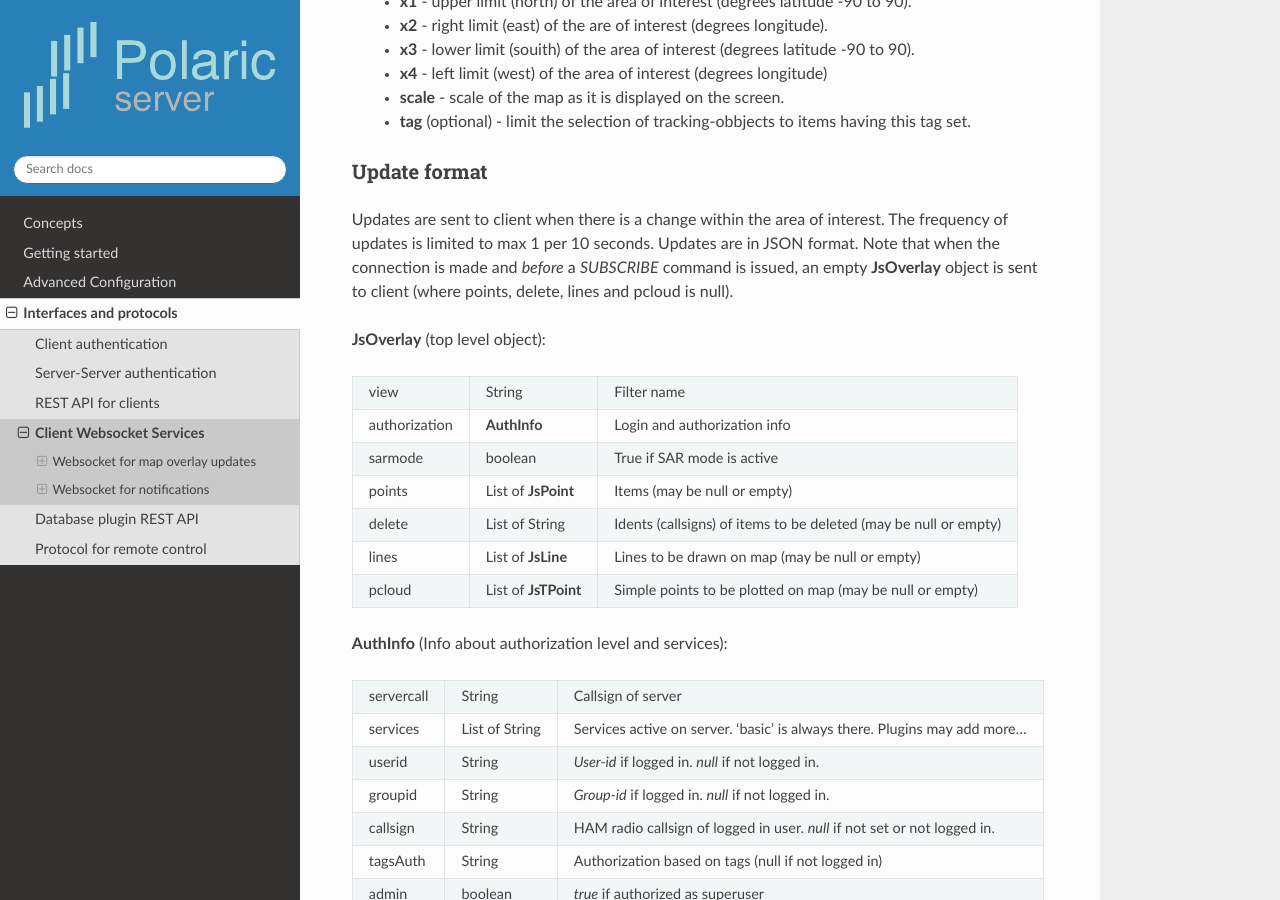
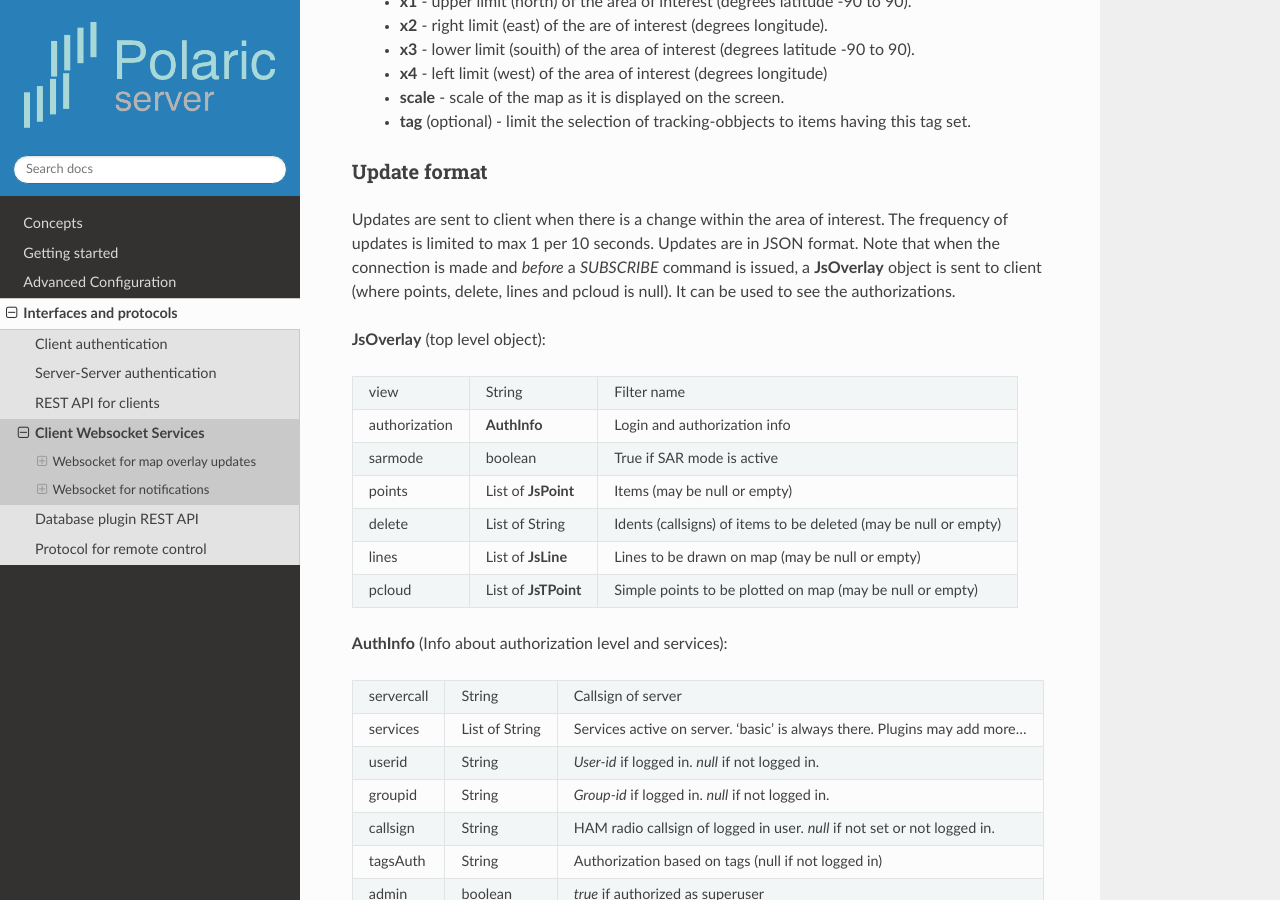
Before and after one commit to joakimsk/docs, a Sphinx documentation site: the page built from docs/cwebsocket.rst, in a window 1280 px wide and 900 px high, scrolled down 703 px. Built offline with Sphinx 7.4.7 and the Read the Docs theme 2.0.0, drawn with Linux system fonts in a browser that asks for light colours.

Commit message:
Update cwebsocket.rst

```diff
--- a/docs/cwebsocket.rst
+++ b/docs/cwebsocket.rst
@@ -31,7 +31,7 @@ Where the parameters are:
 
 Update format
 ^^^^^^^^^^^^^
-Updates are sent to client when there is a change within the area of interest. The frequency of updates is limited to max 1 per 10 seconds. Updates are in JSON format. Note that when the connection is made and *before* a `SUBSCRIBE` command is issued, an empty **JsOverlay** object is sent to client (where points, delete, lines and pcloud is null).
+Updates are sent to client when there is a change within the area of interest. The frequency of updates is limited to max 1 per 10 seconds. Updates are in JSON format. Note that when the connection is made and *before* a `SUBSCRIBE` command is issued, a **JsOverlay** object is sent to client (where points, delete, lines and pcloud is null). It can be used to see the authorizations.
 
 **JsOverlay** (top level object):
 
```
